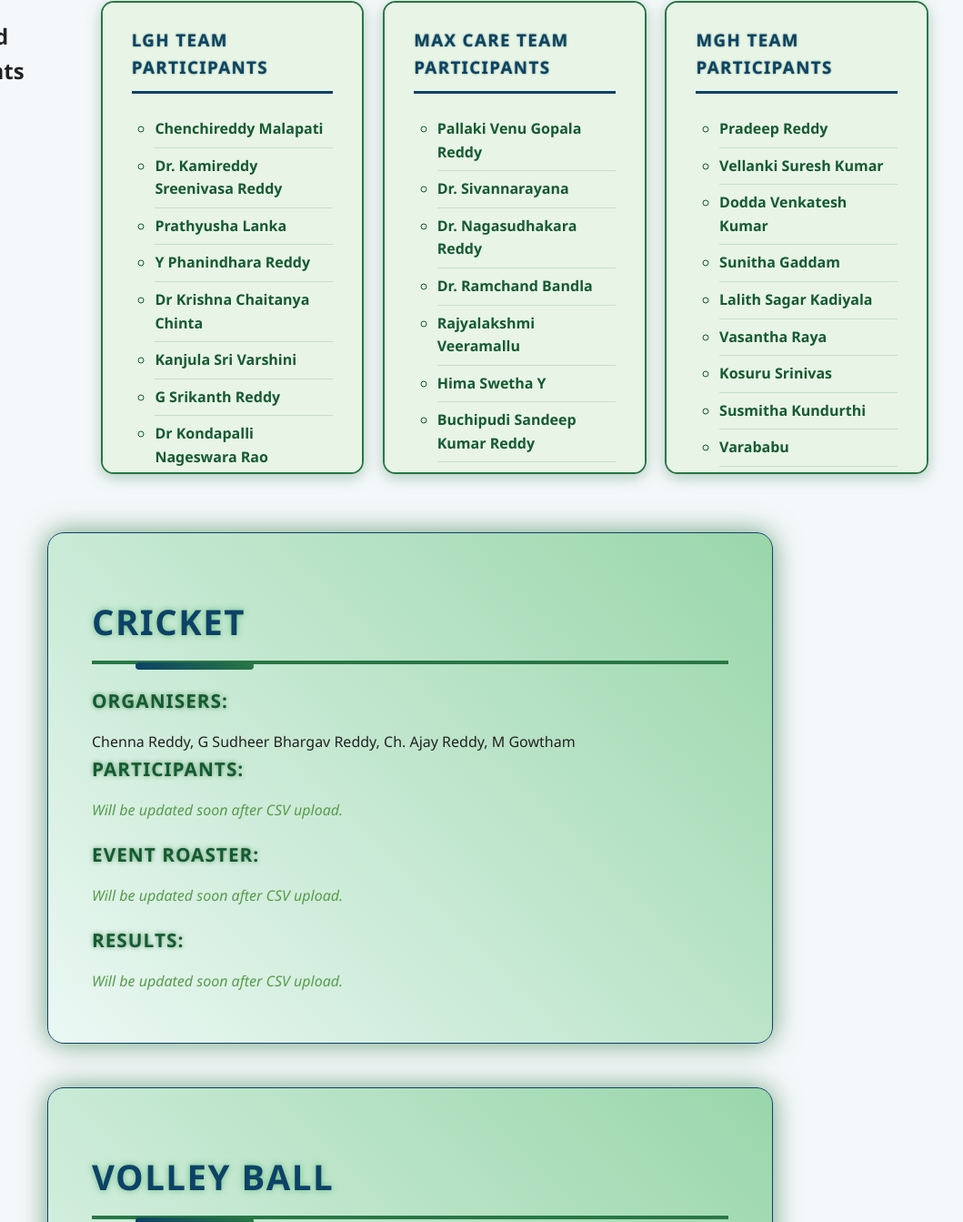
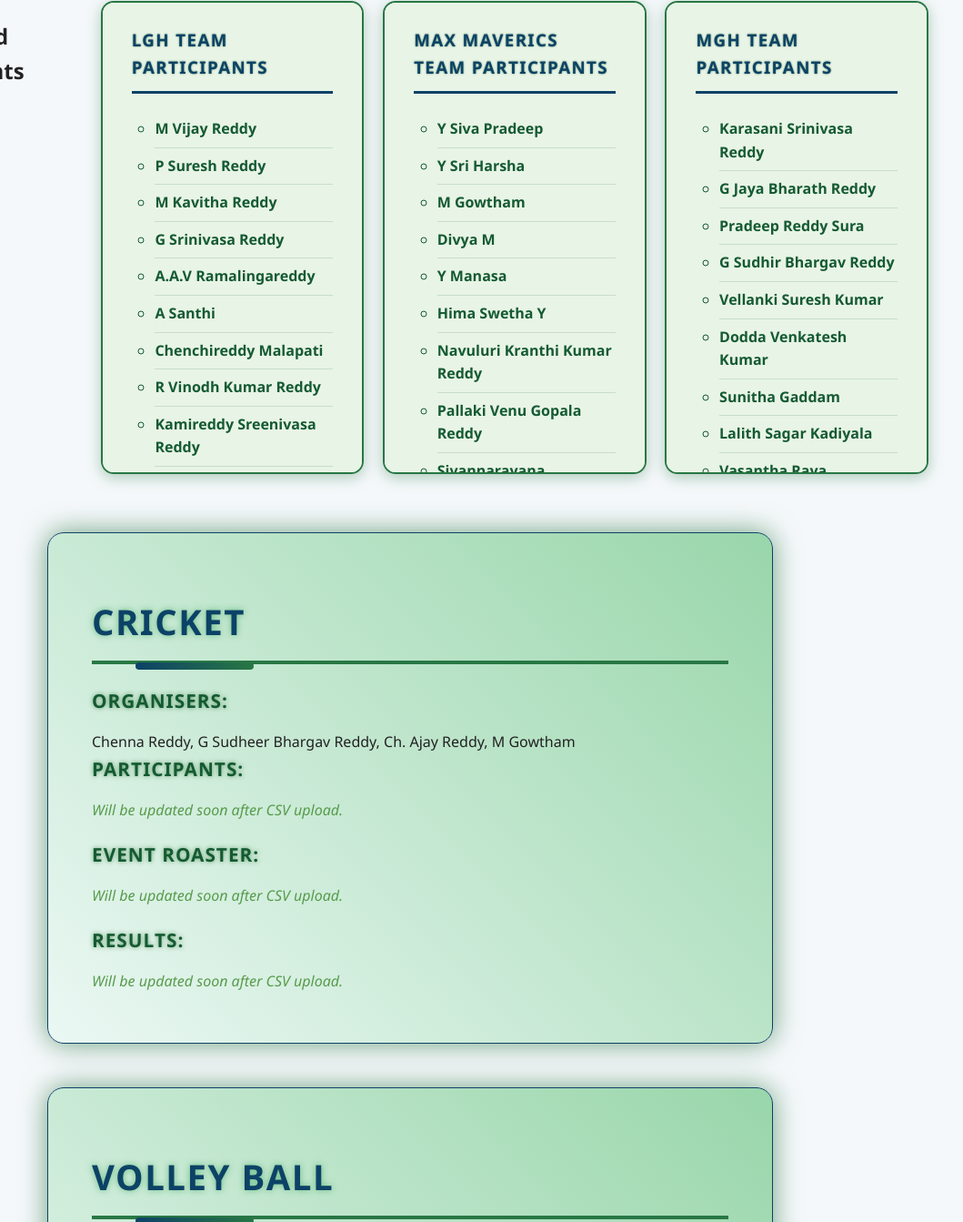
Before and after one commit to kranthi1237doc/sports-meet-2025-, a plain HTML site: page index.html in a window 1280 px wide. Shown: the part 366-1709 px from the top of the page at 91% size, without its empty margins (189-1248 px from the left). Drawn offline with Linux system fonts and the light colour scheme; no server answers.

Commit message:
Update index.html

```diff
--- a/index.html
+++ b/index.html
@@ -28,66 +28,71 @@
       <div class="team" id="LGH">
         <h3>LGH Team Participants</h3>
         <ul>
+          <li>M Vijay Reddy</li>
+          <li>P Suresh Reddy</li>
+          <li>M Kavitha Reddy</li>
+          <li>G Srinivasa Reddy</li>
+          <li>A.A.V Ramalingareddy</li>
+          <li>A Santhi</li>
           <li>Chenchireddy Malapati</li>
-          <li>Dr. Kamireddy Sreenivasa Reddy</li>
+          <li>R Vinodh Kumar Reddy</li>
+          <li>Kamireddy Sreenivasa Reddy</li>
           <li>Prathyusha Lanka</li>
           <li>Y Phanindhara Reddy</li>
-          <li>Dr Krishna Chaitanya Chinta</li>
+          <li>Krishna Chaitanya Chinta</li>
           <li>Kanjula Sri Varshini</li>
           <li>G Srikanth Reddy</li>
-          <li>Dr Kondapalli Nageswara Rao</li>
+          <li>Kondapalli Nageswara Rao</li>
           <li>Arpitha Yeramala</li>
-          <li>A.A.V Ramalingareddy</li>
           <li>B. Eliya Naik</li>
           <li>Chintagunta Ajay Kumar Reddy</li>
           <li>Sireesha Ajay Chintagunta</li>
-          <li>Gowtham</li>
+          <li>Gowtham Kunisetti</li>
           <li>Vamsinath Reddy P</li>
           <li>Ch Radhi Priya</li>
-          <li>Dr. Monika Gopalam</li>
+          <li>Monika Gopalam</li>
           <li>Pratyusha Cherukuri</li>
           <li>Chandana Bimineni</li>
-          <li>Dr. Soumya Medabalimi</li>
+          <li>Soumya Medabalimi</li>
           <li>Ramesh Babu</li>
-          <li>Anirudh</li>
+          <li>Phani Kumar Cherukuri</li>
           <li>Vivekananda</li>
           <li>Baaji Babu</li>
-          <li>Giribabu P</li>
           <li>Konda Reddy</li>
-          <li>M Vijay Reddy</li>
-          <li>R Vinodh Kumar Reddy</li>
-          <li>P Suresh Reddy</li>
-          <li>G Srinivasa Reddy</li>
           <li>M Chandra Kiran</li>
           <li>C Ramachandra Reddy</li>
           <li>C Aditya</li>
-          <li>M Kavitha Reddy</li>
-          <li>A Santhi</li>
           <li>G Swetha</li>
           <li>S Ramprasad</li>
           <li>Ramprasad Reddy Nandyala</li>
         </ul>
       </div>
       <div class="team" id="MAX">
-        <h3>MAX Care Team Participants</h3>
+        <h3>MAX Maverics Team Participants</h3>
         <ul>
+          <li>Y Siva Pradeep</li>
+          <li>Y Sri Harsha</li>
+          <li>M Gowtham</li>
+          <li>Divya M</li>
+          <li>Y Manasa</li>
+          <li>Hima Swetha Y</li>
+          <li>Navuluri Kranthi Kumar Reddy</li>
           <li>Pallaki Venu Gopala Reddy</li>
-          <li>Dr. Sivannarayana</li>
-          <li>Dr. Nagasudhakara Reddy</li>
-          <li>Dr. Ramchand Bandla</li>
+          <li>Sivannarayana</li>
+          <li>Nagasudhakara Reddy</li>
+          <li>Ramchand Bandla</li>
           <li>Rajyalakshmi Veeramallu</li>
-          <li>Hima Swetha Y</li>
           <li>Buchipudi Sandeep Kumar Reddy</li>
           <li>Navuluri Ramakrishna</li>
           <li>Chereddi Maheswara Reddy</li>
           <li>Sudheer Chowdary Sriramineni</li>
           <li>Minnekanti Sunil Chowdary</li>
           <li>Srinivasa Reddy J</li>
-          <li>Dr. Shaik Nazir</li>
+          <li>Shaik Nazir</li>
           <li>Ila Srinivas</li>
-          <li>Phani Kumar</li>
+          <li>Anirudha Phani Bhargav</li>
           <li>Jaffari Imambi Shaik</li>
-          <li>Dr. Shaik Saidhabi</li>
+          <li>Shaik Saidhabi</li>
           <li>Pradeep Vijay</li>
           <li>Peram Rajananda Reddy</li>
           <li>P Giribabu</li>
@@ -97,16 +102,10 @@
           <li>P Vijetha</li>
           <li>Krishna Kanth</li>
           <li>Ravi Teja C</li>
-          <li>Nikhilesh Y</li>
+          <li>Y Nikhilesh Y</li>
           <li>Dandamodi Venkateswara Rao</li>
-          <li>Sri Harsha</li>
-          <li>M Gowtham</li>
-          <li>Siva Pradeep</li>
-          <li>Dharani</li>
-          <li>Divya M</li>
-          <li>Manasa</li>
-          <li>Hinduja</li>
-          <li>Kranthi Kumar Reddy</li>
+          <li>B Dharani</li>
+          <li>K Hinduja</li>
           <li>Raja Mahesh Reddy</li>
           <li>V Bhanu Kalyan</li>
           <li>Baby Naga Priya</li>
@@ -115,7 +114,10 @@
       <div class="team" id="MGH">
         <h3>MGH Team Participants</h3>
         <ul>
-          <li>Pradeep Reddy</li>
+          <li>Karasani Srinivasa Reddy</li>
+          <li>G Jaya Bharath Reddy</li>
+          <li>Pradeep Reddy Sura</li>
+          <li>G Sudhir Bhargav Reddy</li>
           <li>Vellanki Suresh Kumar</li>
           <li>Dodda Venkatesh Kumar</li>
           <li>Sunitha Gaddam</li>
@@ -125,14 +127,14 @@
           <li>Susmitha Kundurthi</li>
           <li>Varababu</li>
           <li>S Anusha</li>
-          <li>Dr. P. Rama Rani</li>
-          <li>Dr. V Kotaiah</li>
+          <li>P. Rama Rani</li>
+          <li>V Kotaiah</li>
           <li>Lakshmi Maddeneni</li>
           <li>Kareemulla Syed</li>
           <li>Bellam Anusha</li>
-          <li>Dr. Damayanthi</li>
+          <li>Damayanthi</li>
           <li>Bhanu Kalyan Voguri</li>
-          <li>Dr. R Mahesh Babu</li>
+          <li>R Mahesh Babu</li>
           <li>Prakash N</li>
           <li>Ramesh Nelluri</li>
           <li>Naveen</li>
@@ -141,9 +143,6 @@
           <li>Tejaswi</li>
           <li>Sahitya</li>
           <li>Gnaneswari</li>
-          <li>G Jaya Bharath Reddy</li>
-          <li>K S Reddy</li>
-          <li>G Sudhir Bhargav Reddy</li>
           <li>Chenna Reddy</li>
           <li>P Bala Krishna</li>
           <li>Koushik Kalyan Ram</li>
```
